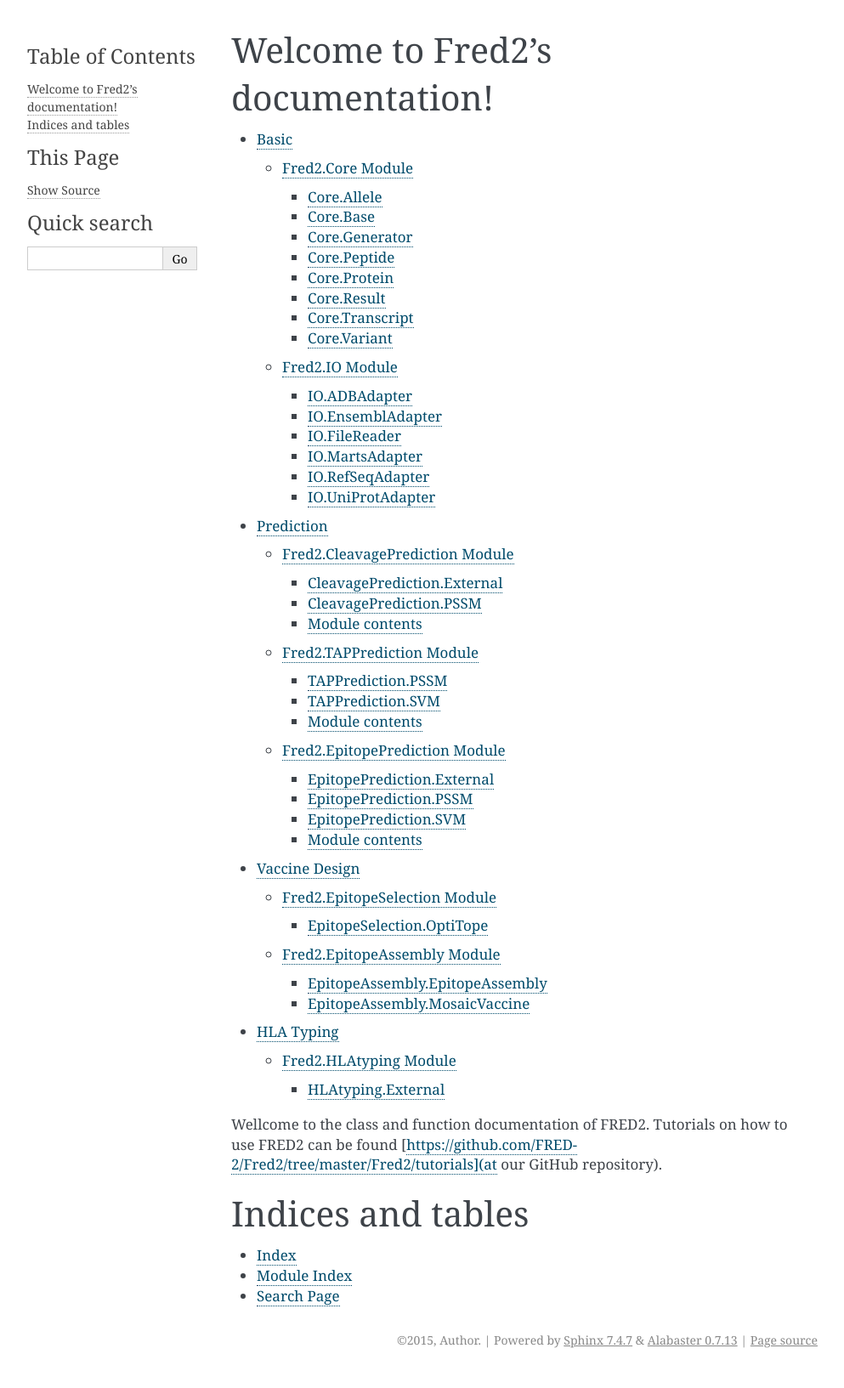
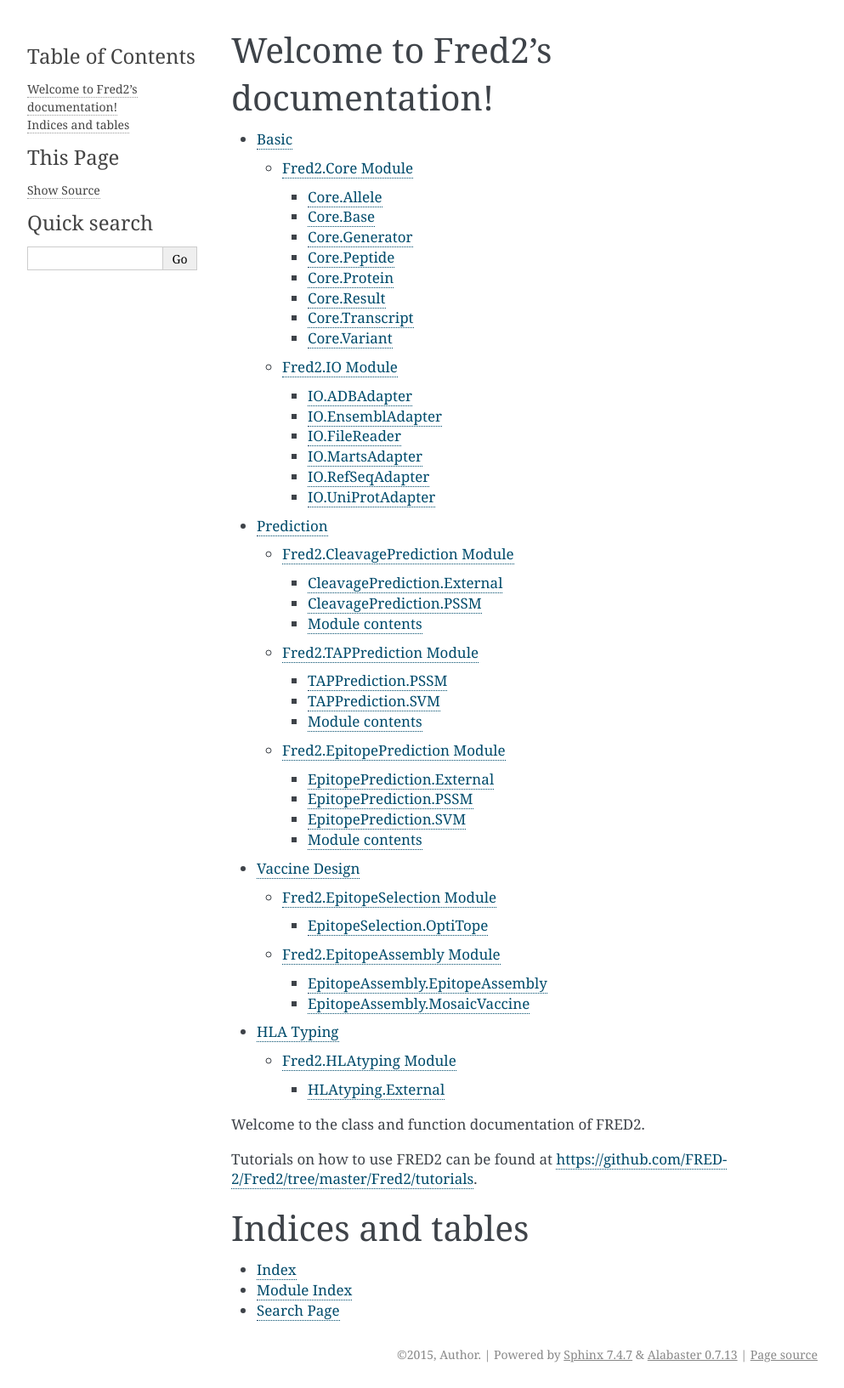
Before and after one commit to FRED-2/Fred2, a Sphinx documentation site: the page built from Fred2/doc/index.rst, in a window 1280 px wide. Shown: the whole page at 85% size, without its empty margins (148-1141 px from the left). Built offline with Sphinx 7.4.7, drawn with Linux system fonts in a browser that asks for light colours.

Commit message:
[FIX] spell check

```diff
--- a/Fred2/doc/index.rst
+++ b/Fred2/doc/index.rst
@@ -11,7 +11,9 @@
 
    Fred2
 
-Wellcome to the class and function documentation of FRED2. Tutorials on how to use FRED2 can be found [https://github.com/FRED-2/Fred2/tree/master/Fred2/tutorials](at our GitHub repository).
+Welcome to the class and function documentation of FRED2.
+
+Tutorials on how to use FRED2 can be found at https://github.com/FRED-2/Fred2/tree/master/Fred2/tutorials.
 
 Indices and tables
 ==================
```
